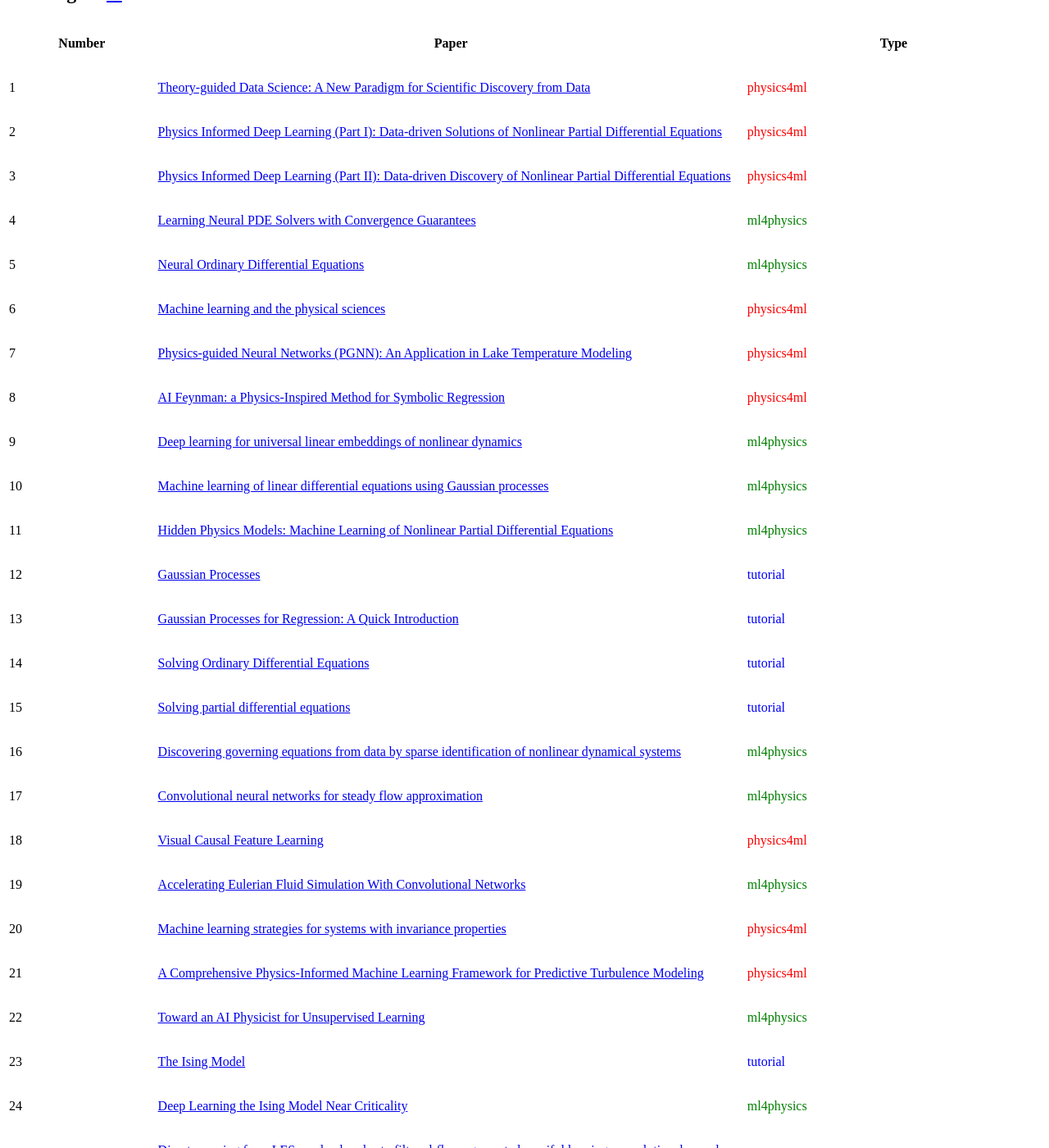
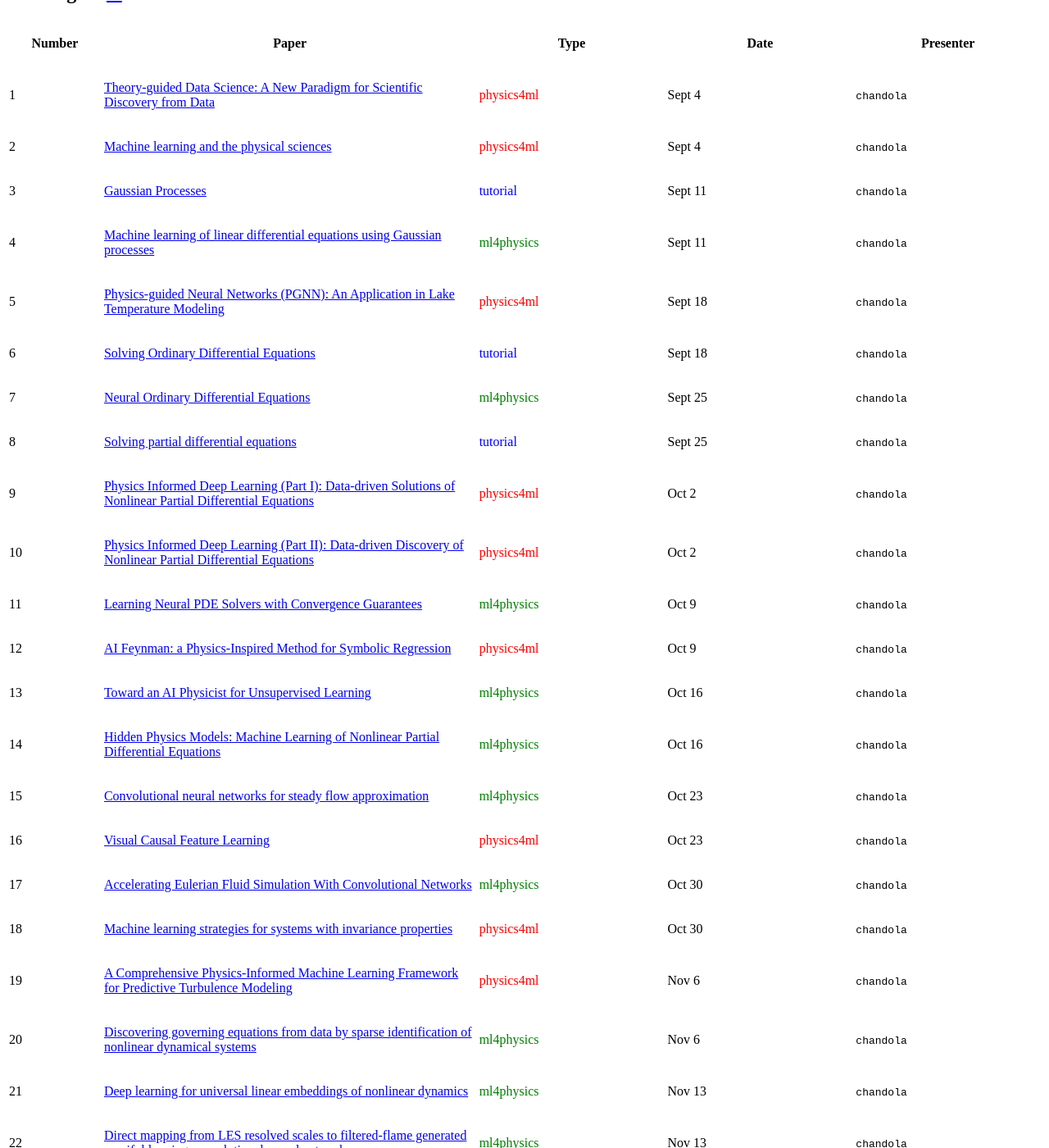
Before and after one commit to ubdsgroup/cse741-ub, a Sphinx documentation site: the page built from source/index.rst, in a window 1280 px wide and 1400 px high, scrolled down 1637 px. Shown: the whole window at 82% size. Built offline with Sphinx 7.4.7 and the Read the Docs theme 2.0.0, drawn with Linux system fonts in a browser that asks for light colours; some of the changed text lies outside the part shown.

Commit message:
reordering paper topics

```diff
--- a/source/index.rst
+++ b/source/index.rst
@@ -71,8 +71,8 @@ Reading list
 
 .. csv-table::
    :file: topics.csv
-   :header: "Number", "Paper", "Type"
-   :widths: 5, 20, 10
+   :header: "Number", "Paper", "Type", "Date", "Presenter"
+   :widths: 5, 20, 10, 10, 10
 
 Submitting paper feedback
 -------------------------
--- a/source/topics.csv
+++ b/source/topics.csv
@@ -1,25 +1,24 @@
-1,`Theory-guided Data Science: A New Paradigm for Scientific Discovery from Data <https://arxiv.org/abs/1612.08544>`_,:red:`physics4ml`
-2,`Physics Informed Deep Learning (Part I): Data-driven Solutions of Nonlinear Partial Differential Equations <https://arxiv.org/abs/1711.10561>`_,:red:`physics4ml`
-3,`Physics Informed Deep Learning (Part II): Data-driven Discovery of Nonlinear Partial Differential Equations <https://arxiv.org/abs/1711.10566>`_,:red:`physics4ml`
-4,`Learning Neural PDE Solvers with Convergence Guarantees <https://arxiv.org/abs/1906.01200>`_,:green:`ml4physics`
-5,`Neural Ordinary Differential Equations <https://papers.nips.cc/paper/7892-neural-ordinary-differential-equations>`_,:green:`ml4physics`
-6,`Machine learning and the physical sciences <https://arxiv.org/pdf/1903.10563.pdf>`_,:red:`physics4ml`
-7,`Physics-guided Neural Networks (PGNN): An Application in Lake Temperature Modeling <https://arxiv.org/abs/1710.11431>`_,:red:`physics4ml`
-8,`AI Feynman: a Physics-Inspired Method for Symbolic Regression <https://arxiv.org/pdf/1905.11481.pdf>`_,:red:`physics4ml`
-9,`Deep learning for universal linear embeddings of nonlinear dynamics <https://www.nature.com/articles/s41467-018-07210-0>`_,:green:`ml4physics`
-10,`Machine learning of linear differential equations using Gaussian processes <https://arxiv.org/pdf/1701.02440.pdf>`_,:green:`ml4physics`
-11,`Hidden Physics Models: Machine Learning of Nonlinear Partial Differential Equations <https://arxiv.org/pdf/1708.00588.pdf>`_,:green:`ml4physics`
-12,`Gaussian Processes <http://krasserm.github.io/2018/03/19/gaussian-processes/>`_,:blue:`tutorial`
-13,`Gaussian Processes for Regression: A Quick Introduction <https://www.robots.ox.ac.uk/~mebden/reports/GPtutorial.pdf>`_,:blue:`tutorial`
-14,`Solving Ordinary Differential Equations <https://mathinsight.org/ordinary_differential_equation_introduction>`_,:blue:`tutorial`
-15,`Solving partial differential equations <http://hplgit.github.io/Programming-for-Computations/pub/p4c/._p4c-bootstrap-Matlab023.html>`_,:blue:`tutorial`
-16,`Discovering governing equations from data by sparse identification of nonlinear dynamical systems <https://www.pnas.org/content/113/15/3932>`_,:green:`ml4physics`
-17,`Convolutional neural networks for steady flow approximation <https://www.kdd.org/kdd2016/papers/files/adp1175-guoA.pdf>`_,:green:`ml4physics`
-18,`Visual Causal Feature Learning <https://arxiv.org/pdf/1412.2309.pdf>`_,:red:`physics4ml`
-19,`Accelerating Eulerian Fluid Simulation With Convolutional Networks <https://arxiv.org/abs/1607.03597>`_,:green:`ml4physics`
-20,`Machine learning strategies for systems with invariance properties <https://www.sciencedirect.com/science/article/pii/S0021999116301309>`_,:red:`physics4ml`
-21,`A Comprehensive Physics-Informed Machine Learning Framework for Predictive Turbulence Modeling <https://arxiv.org/pdf/1701.07102.pdf>`_,:red:`physics4ml`
-22,`Toward an AI Physicist for Unsupervised Learning <https://arxiv.org/abs/1810.10525>`_,:green:`ml4physics`
-23,`The Ising Model <https://www.math.arizona.edu/~tgk/541/chap1.pdf>`_,:blue:`tutorial`
-24,`Deep Learning the Ising Model Near Criticality <http://www.jmlr.org/papers/volume18/17-527/17-527.pdf>`_,:green:`ml4physics`
-25,`Direct mapping from LES resolved scales to filtered-flame generated manifolds using convolutional neural networks <https://www.sciencedirect.com/science/article/pii/S0010218019303773>`_,:green:`ml4physics`
+1,`Theory-guided Data Science: A New Paradigm for Scientific Discovery from Data <https://arxiv.org/abs/1612.08544>`_,:red:`physics4ml`,Sept 4,``chandola``
+2,`Machine learning and the physical sciences <https://arxiv.org/pdf/1903.10563.pdf>`_,:red:`physics4ml`,Sept 4,``chandola``
+3,`Gaussian Processes <http://krasserm.github.io/2018/03/19aussian-processes/>`_,:blue:`tutorial`,Sept 11,``chandola``
+4,`Machine learning of linear differential equations using Gaussian processes <https://arxiv.org/pdf/1701.02440.pdf>`_,:green:`ml4physics`,Sept 11,``chandola``
+5,`Physics-guided Neural Networks (PGNN): An Application in Lake Temperature Modeling <https://arxiv.org/abs/1710.11431>`_,:red:`physics4ml`,Sept 18,``chandola``
+6,`Solving Ordinary Differential Equations <https://mathinsight.org/ordinary_differential_equation_introduction>`_,:blue:`tutorial`,Sept 18,``chandola``
+7,`Neural Ordinary Differential Equations <https://papers.nips.cc/paper/7892-neural-ordinary-differential-equations>`_,:green:`ml4physics`,Sept 25,``chandola``
+8,`Solving partial differential equations <http://hplgit.github.io/Programming-for-Computations/pub/p4c/._p4c-bootstrap-Matlab023.html>`_,:blue:`tutorial`,Sept 25,``chandola``
+9,`Physics Informed Deep Learning (Part I): Data-driven Solutions of Nonlinear Partial Differential Equations <https://arxiv.org/abs/1711.10561>`_,:red:`physics4ml`,Oct 2,``chandola``
+10,`Physics Informed Deep Learning (Part II): Data-driven Discovery of Nonlinear Partial Differential Equations <https://arxiv.org/abs/1711.10566>`_,:red:`physics4ml`,Oct 2,``chandola``
+11,`Learning Neural PDE Solvers with Convergence Guarantees <https://arxiv.org/abs/1906.01200>`_,:green:`ml4physics`,Oct 9,``chandola``
+12,`AI Feynman: a Physics-Inspired Method for Symbolic Regression <https://arxiv.org/pdf/1905.11481.pdf>`_,:red:`physics4ml`,Oct 9,``chandola``
+13,`Toward an AI Physicist for Unsupervised Learning <https://arxiv.org/abs/1810.10525>`_,:green:`ml4physics`,Oct 16,``chandola``
+14,`Hidden Physics Models: Machine Learning of Nonlinear Partial Differential Equations <https://arxiv.org/pdf/1708.00588.pdf>`_,:green:`ml4physics`,Oct 16,``chandola``
+15,`Convolutional neural networks for steady flow approximation <https://www.kdd.org/kdd2016/papers/files/adp1175-guoA.pdf>`_,:green:`ml4physics`,Oct 23,``chandola``
+16,`Visual Causal Feature Learning <https://arxiv.org/pdf/1412.2309.pdf>`_,:red:`physics4ml`,Oct 23,``chandola``
+17,`Accelerating Eulerian Fluid Simulation With Convolutional Networks <https://arxiv.org/abs/1607.03597>`_,:green:`ml4physics`,Oct 30,``chandola``
+18,`Machine learning strategies for systems with invariance properties <https://www.sciencedirect.com/science/article/pii/S0021999116301309>`_,:red:`physics4ml`,Oct 30,``chandola``
+19,`A Comprehensive Physics-Informed Machine Learning Framework for Predictive Turbulence Modeling <https://arxiv.org/pdf/1701.07102.pdf>`_,:red:`physics4ml`,Nov 6,``chandola``
+20,`Discovering governing equations from data by sparse identification of nonlinear dynamical systems <https://www.pnas.org/content/113/15/3932>`_,:green:`ml4physics`,Nov 6,``chandola``
+21,`Deep learning for universal linear embeddings of nonlinear dynamics <https://www.nature.com/articles/s41467-018-07210-0>`_,:green:`ml4physics`,Nov 13,``chandola``
+22,`Direct mapping from LES resolved scales to filtered-flame generated manifolds using convolutional neural networks <https://www.sciencedirect.com/science/article/pii/S0010218019303773>`_,:green:`ml4physics`,Nov 13,``chandola``
+23,`The Ising Model <https://www.math.arizona.edu/~tgk/541/chap1.pdf>`_,:blue:`tutorial`,Nov 20,``chandola``
+24,`Deep Learning the Ising Model Near Criticality <http://www.jmlr.org/papers/volume18/17-527/17-527.pdf>`_,:green:`ml4physics`,Nov 20,``chandola``
```
